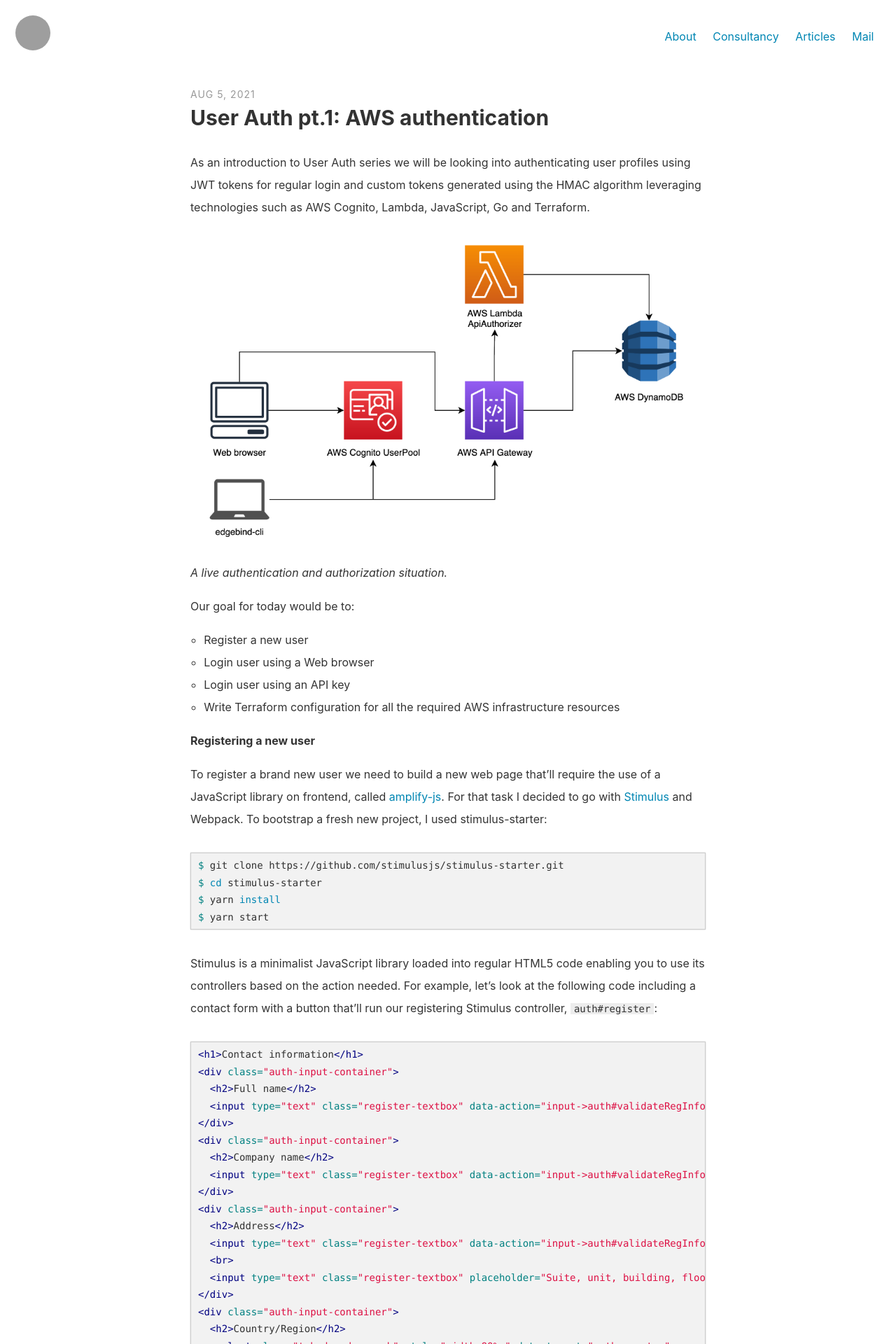
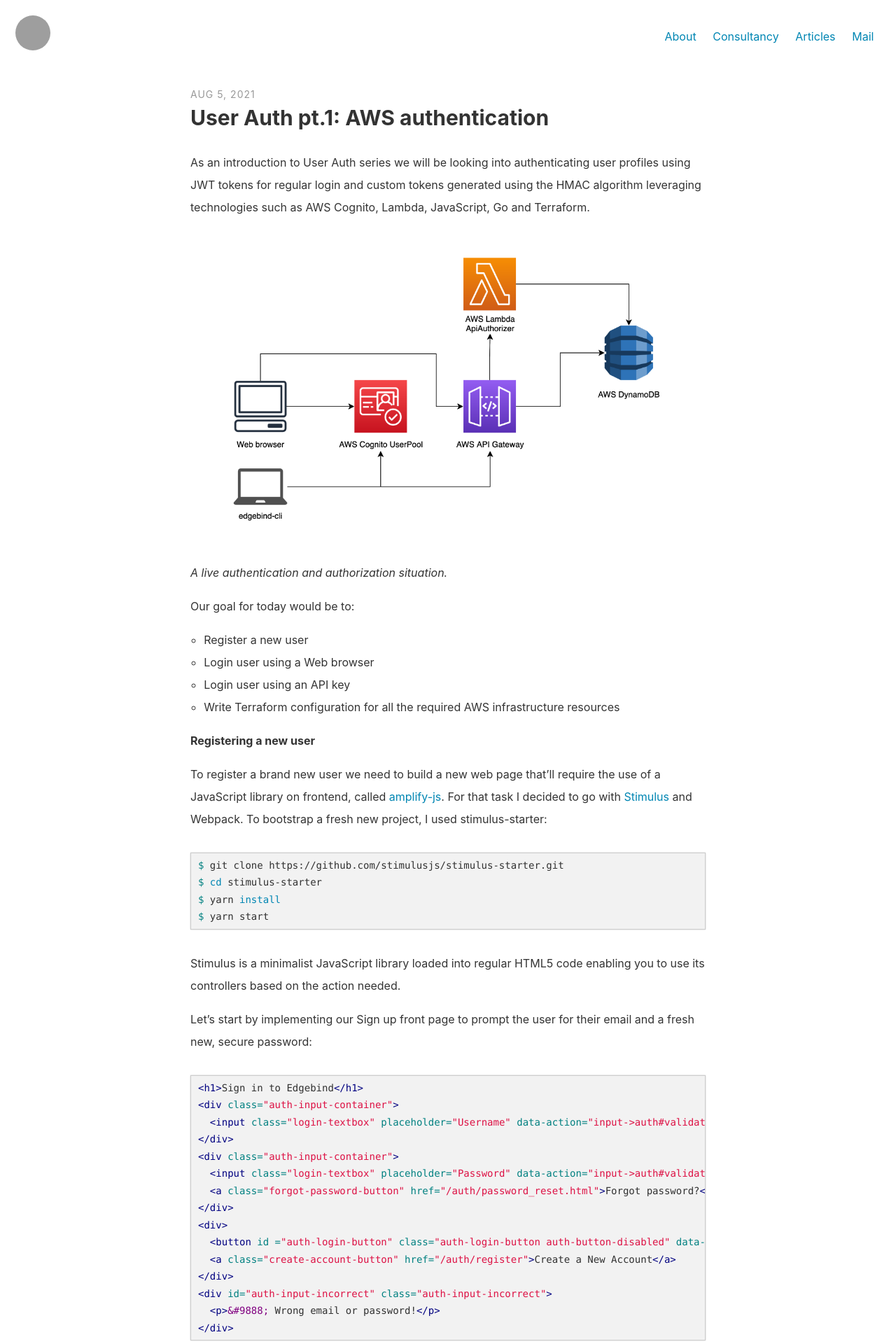
Before and after one commit to mkozjak/mkozjak.github.io, a Jekyll site: the page built from _posts/2021-08-05-edgebind-auth.md, in a window 1280 px wide. Shown: the top 1920 px of the page at 70% size. Built offline with Jekyll 4.4.1, drawn with Linux system fonts in a browser that asks for light colours; some of the changed text lies outside the part shown; grey boxes are pictures that could not be loaded.

Commit message:
auth1: update

````diff
--- a/_posts/2021-08-05-edgebind-auth.md
+++ b/_posts/2021-08-05-edgebind-auth.md
@@ -7,7 +7,7 @@
 
 As an introduction to User Auth series we will be looking into authenticating user profiles using JWT tokens for regular login and custom tokens generated using the HMAC algorithm leveraging technologies such as AWS Cognito, Lambda, JavaScript, Go and Terraform.
 
-![Diagram](/assets/images/blog-auth-edgebind-1a.png)*A live authentication and authorization situation.*
+![picture](/assets/images/blog-auth-edgebind-1a.png)*A live authentication and authorization situation.*
 
 Our goal for today would be to:
  * Register a new user
@@ -25,8 +25,31 @@
 $ yarn start
 ```
 
-Stimulus is a minimalist JavaScript library loaded into regular HTML5 code enabling you to use its controllers based on the action needed. For example, let's look at the following code including a contact form with a button that'll run our registering Stimulus controller, `auth#register`:
+Stimulus is a minimalist JavaScript library loaded into regular HTML5 code enabling you to use its controllers based on the action needed.
 
+Let's start by implementing our Sign up front page to prompt the user for their email and a fresh new, secure password:
+```html
+<h1>Sign in to Edgebind</h1>
+<div class="auth-input-container">
+  <input class="login-textbox" placeholder="Username" data-action="input->auth#validateInput keyup->auth#enterlogin" data-auth-target="username" type="text">
+</div>
+<div class="auth-input-container">
+  <input class="login-textbox" placeholder="Password" data-action="input->auth#validateInput keyup->auth#enterlogin" data-auth-target="password" type="password"><br>
+  <a class="forgot-password-button" href="/auth/password_reset.html">Forgot password?</a>
+</div>
+<div>
+  <button id ="auth-login-button" class="auth-login-button auth-button-disabled" data-action="auth#login">Sign In</button>
+  <a class="create-account-button" href="/auth/register">Create a New Account</a>
+</div>
+<div id="auth-input-incorrect" class="auth-input-incorrect">
+  <p>&#9888; Wrong email or password!</p>
+</div>
+```
+
+With some CSS magic applied, this code will render our sign up front page:
+![picture](/assets/images/blog-auth-edgebind-1b.png)
+
+In order to fetch some more details from our user, we need to write some more code. For example, let's look at the following code including a contact form with a button that'll run our registering Stimulus controller, `auth#register`:
 ```html
 <h1>Contact information</h1>
 <div class="auth-input-container">
@@ -62,14 +85,13 @@
   <h2>Postal code</h2>
   <input type="text" class="register-textbox" data-target="auth.postcode">
 </div>
-<button id="register-create-button" class="auth-login-button auth-button-disabled" data-action="auth#register">Create a New Account</button>
-<div id="spinner" class="lds-spinner"><div></div><div></div><div></div><div></div><div></div><div></div><div></div><div></div><div></div><div></div><div></div><div></div></div></div>
+<button id="register-create-button" class="auth-login-button auth-button-disabled" data-action="auth#register">Create Account</button>
 ```
 
-This code will render the page below:
-![Signup](/assets/images/blog-auth-edgebind-1b.png)*Edgebind Sign Up page.*
+Now we're set to get our sign up details page rendered:
+![picture](/assets/images/blog-auth-edgebind-1c.png)
 
-Once the `Create a New Account` button is clicked, a function called `register` in the `auth` controller source file is called. It uses amplify-js' <a href="https://docs.amplify.aws/lib/auth/emailpassword/q/platform/js#sign-up" target="_blank">Auth.signUp</a> method to register the user in AWS Cognito UserPool:
+Once the `Create a New Account` button is clicked, a function called `register` in the `auth` controller source file is called. It uses amplify-js' <a href="https://docs.amplify.aws/lib/auth/emailpassword/q/platform/js#sign-up" target="_blank">Auth.signUp</a> method to register the user to AWS Cognito User Pool:
 ```js
 async register(event) {
     try {
--- a/assets/css/main.scss
+++ b/assets/css/main.scss
@@ -5,5 +5,13 @@
 @import "main";
 
 code {
-    font-size: 14px;
+  font-size: 14px;
 }
+
+img[alt=picture] {
+  display: block;
+  margin: auto;
+  margin-top: 36px;
+  margin-bottom: 36px;
+  width: 90%;
+}
````
Also changed, not shown: assets/images/blog-auth-edgebind-1c.png (added).
